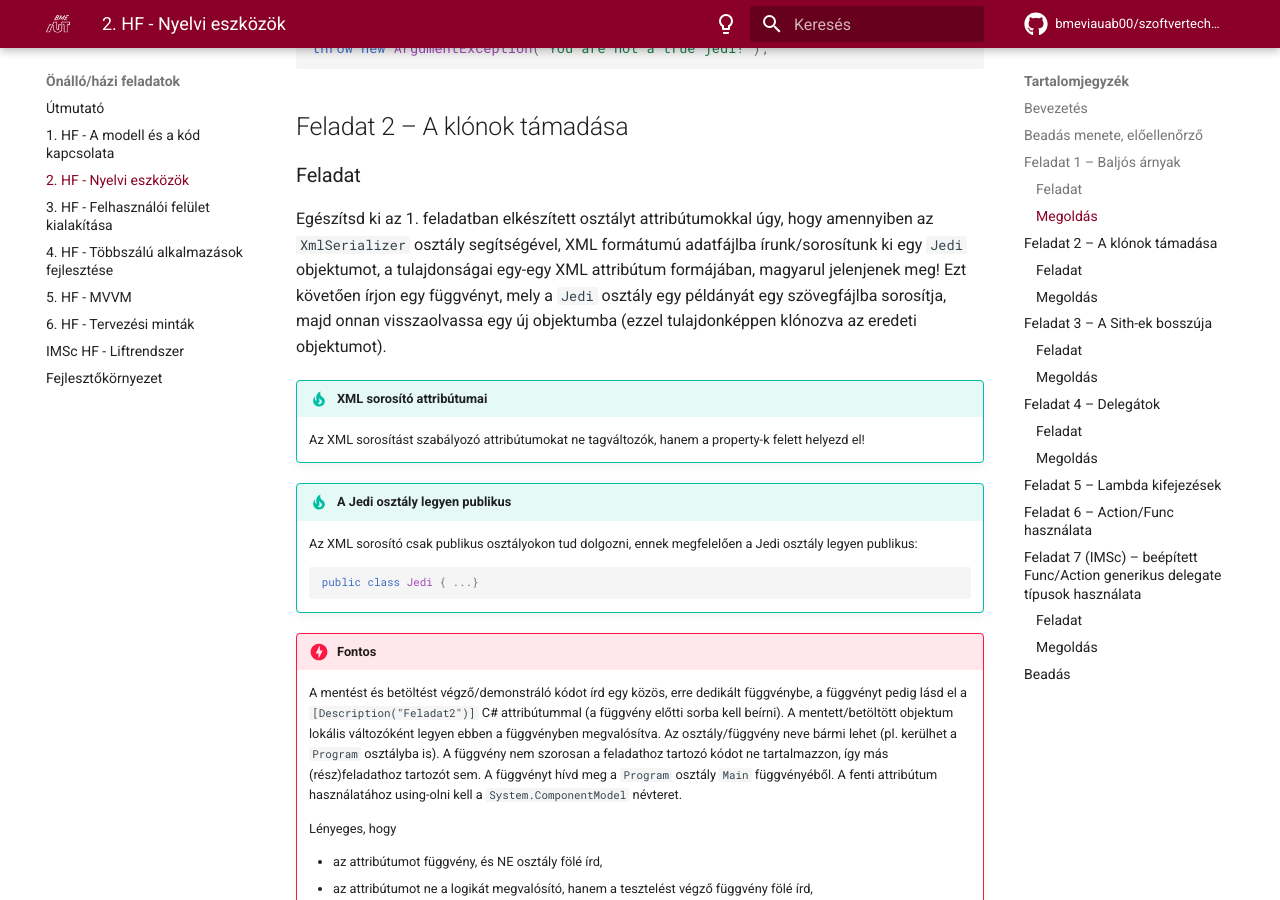
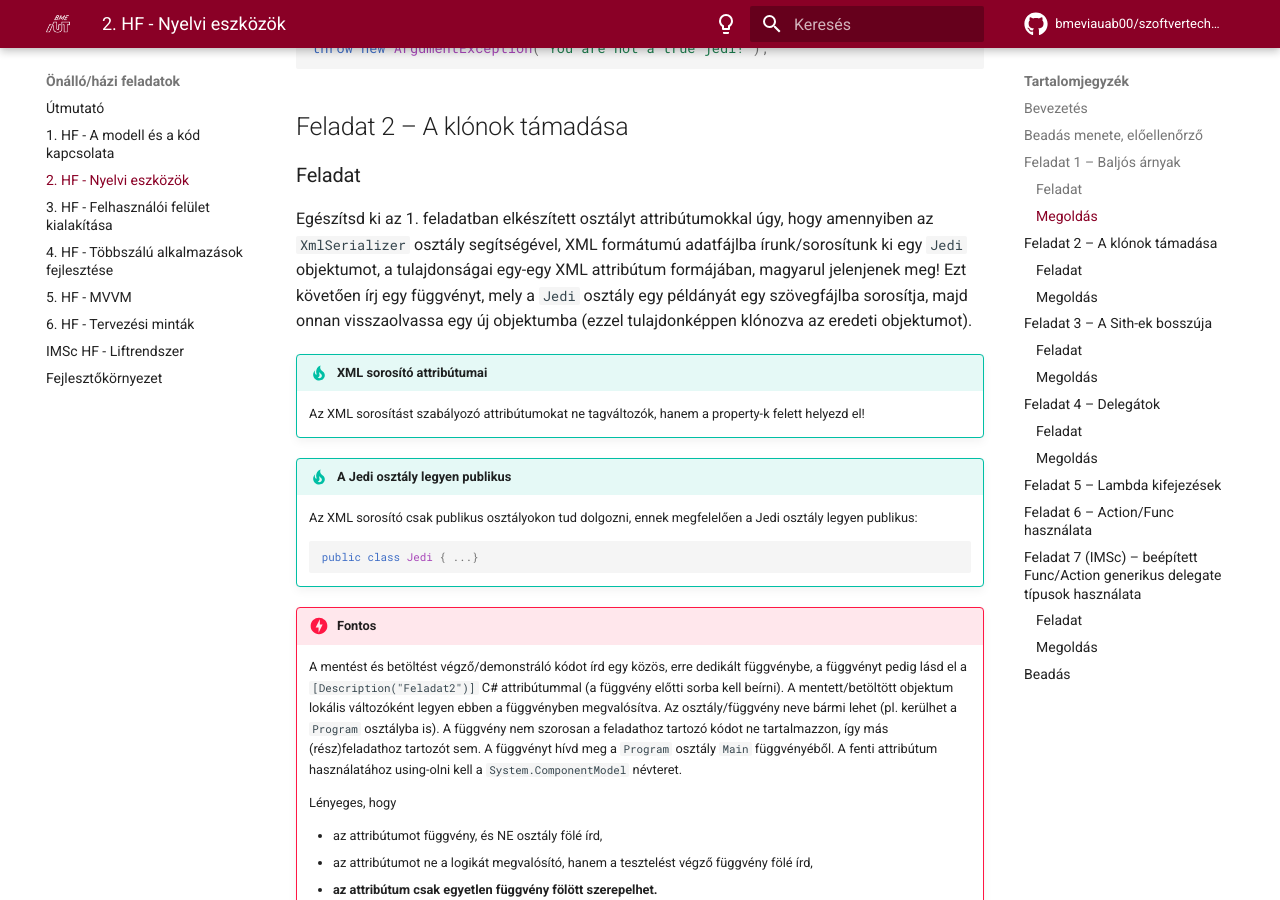
Before and after one commit to bmeviauab00/szoftvertechnikak, an MkDocs documentation site: the page built from docs/hazi/2-nyelvi-eszkozok/index.md, in a window 1280 px wide and 900 px high, scrolled down 1726 px. Built offline with MkDocs 1.6.1 and Material for MkDocs 9.7.7, drawn with Linux system fonts in a browser that asks for light colours; comment, search, counter and statistics services are not loaded; the version menu is left out; some of the changed lines change nothing that is shown.

Commit message:
Kisebb elírás javítások

````diff
--- a/docs/hazi/2-nyelvi-eszkozok/index.md
+++ b/docs/hazi/2-nyelvi-eszkozok/index.md
@@ -58,7 +58,7 @@
 ### Feladat
 
 Egészítsd ki az 1. feladatban elkészített osztályt attribútumokkal úgy, hogy amennyiben az `XmlSerializer` osztály segítségével, XML formátumú adatfájlba írunk/sorosítunk ki egy `Jedi` objektumot, a tulajdonságai egy-egy XML attribútum formájában, magyarul jelenjenek meg!
-Ezt követően írjon egy függvényt, mely a `Jedi` osztály egy példányát egy szövegfájlba sorosítja, majd onnan visszaolvassa egy új objektumba (ezzel tulajdonképpen klónozva az eredeti objektumot).
+Ezt követően írj egy függvényt, mely a `Jedi` osztály egy példányát egy szövegfájlba sorosítja, majd onnan visszaolvassa egy új objektumba (ezzel tulajdonképpen klónozva az eredeti objektumot).
 
 !!! tip "XML sorosító attribútumai"
     Az XML sorosítást szabályozó attribútumokat ne tagváltozók, hanem a property-k felett helyezd el!
--- a/docs/hazi/3-felhasznaloi-felulet-kialakitasa/index.md
+++ b/docs/hazi/3-felhasznaloi-felulet-kialakitasa/index.md
@@ -55,7 +55,7 @@
 
 Mindkét típus legyen publikus (írjuk a `class` és az `enum` elé a `public` kulcsszót), különben "Inconsistent accessibility" hibát kapnánk a későbbiekben a fordítás során.
 
-A `MainPage` oldal fogja a teendők listáját megjeleníteni. Most memóriában lévő tesztadatokat használjunk, melyeket a `View` mappában található `MainPage.xaml.cs`-ben hozzunk létre: itt `Todos` néven vezessünk be egy `List<TodoItem>` tulajdonságot (melyet később a felületen elhelyezett `ListView` vezérlőhöz kötünk adatkötéssel). Ez a lista `TodoItem` objektumokat tartalmaz.
+A `MainPage` oldal fogja a teendők listáját megjeleníteni. Most memóriában lévő tesztadatokat használjunk, melyeket a `Views` mappában található `MainPage.xaml.cs`-ben hozzunk létre: itt `Todos` néven vezessünk be egy `List<TodoItem>` tulajdonságot (melyet később a felületen elhelyezett `ListView` vezérlőhöz kötünk adatkötéssel). Ez a lista `TodoItem` objektumokat tartalmaz.
 
 ```csharp title="MainPage.xaml.cs"
 public List<TodoItem> Todos { get; set; } = new()
--- a/docs/hazi/4-tobbszalu-alkalmazasok-fejlesztese/index.md
+++ b/docs/hazi/4-tobbszalu-alkalmazasok-fejlesztese/index.md
@@ -76,7 +76,7 @@
 - Az ablak alapelrendezésének kialakítására "szokásosan" egy `Grid`-et használtunk, mely két sorból áll. Az első sorában található a versenypálya a biciklikkel (`*` sormagasság), az alsó részben pedig egy `StackPanel` a gombokkal (`Auto` sormagasság).
 - A pálya kialakítására `Rectangle` objektumokat (háttér, startvonal, depo, célegyenes), a szövegelemek elrendezésére pedig (részben elforgatott) `TextBlock` objektumokat használtunk.
 - Az egyes bicikliket egy vertikális `StackPanel`-en helyeztük el. A bicikliket egy-egy `TextBlock` objektummal jelenítjük meg (`Webdings` betűtípus, `b` betű). Használhattunk volna `FontIcon`-t is, a `TextBlock`-ra csak azért esett a választásunk, mert ezzel már korábban megismerkedtünk.
-- A pálya valamennyi elemét és a bicikliket tartalmazó `StackPanel`-t is a `Grid` első (technikailag 0-dik) sorában helyeztük el. Ezek a definiálásuk sorrendjében rajzolódnak ki, az igazítások és margók által meghatározott helyen. A biciklik `TextBlock`-jának pozícionálására is a margót használjuk majd. Egy alternatíva megoldás lett volna, ha miden felületelemet egy `Canvas`-re helyeztünk volna el, és azon állítottuk volna be az elemek abszolút pozícióját és méretét (Left, Top, Width, Height) a margók alkalmazása helyett.
+- A pálya valamennyi elemét és a bicikliket tartalmazó `StackPanel`-t is a `Grid` első (technikailag 0-dik) sorában helyeztük el. Ezek a definiálásuk sorrendjében rajzolódnak ki, az igazítások és margók által meghatározott helyen. A biciklik `TextBlock`-jának pozícionálására is a margót használjuk majd. Egy alternatíva megoldás lett volna, ha minden felületelemet egy `Canvas`-re helyeztünk volna el, és azon állítottuk volna be az elemek abszolút pozícióját és méretét (Left, Top, Width, Height) a margók alkalmazása helyett.
 
 Az ablakhoz tartozó `MainWindow.cs` code behind fájlt is nézzük meg, főbb elemei a következők:
 
@@ -280,7 +280,7 @@
 - Az egyes versenyzőket a `Start Next Bike From Depo` gombkattintás során már hívott `Game` osztálybeli `StartNextBikeFromDepo` függvény indítsa a depóból.
 - Minden gombkattintásra csak egyetlen versenyző indulhat el a depóból.
 - Fontos, hogy a `StartNextBikeFromDepo` műveletben ne új szálakat indítsunk, hanem meg kell oldani, hogy meglévő szálak várakozzanak, majd a `StartNextBikeFromDepo` függvény hívásának "hatására" folytassák futásukat.
-- Ha a felhasználó azelőtt nyomja meg a `Start Next Bike From Depo` gombot, hogy a biciklik elérnék a depót, akkor egy bicikli már továbbmehet a depóból, amikor megérkezik oda (de az is teljesen jó megoldás, ha ilyen esetben a a gomb lenyomását még figyelmen kívül hagyja az alkalmazás).
+- Ha a felhasználó azelőtt nyomja meg a `Start Next Bike From Depo` gombot, hogy a biciklik elérnék a depót, akkor egy bicikli már továbbmehet a depóból, amikor megérkezik oda (de az is teljesen jó megoldás, ha ilyen esetben a gomb lenyomását még figyelmen kívül hagyja az alkalmazás).
 - A biciklik egészen a célegyenesig haladjanak el (míg pozíciójuk el nem éri a `FinishLinePosition` tagváltozó által meghatározott értéket). Amikor egy bicikli eléri a célvonalat, a biciklihez tartozó szál fejezze be a futását.
 - A `Game` osztályban dolgozz.
 
@@ -300,7 +300,7 @@
 
 Valósítsd meg a győztes bicikli meghatározásának és megjelenítésének logikáját, a következő irányelveknek megfelelően:
 
-- A biciklik közül az a győztes, mely először éri ez a célvonala (a pozíciója először éri el a `FinishLinePosition` tagváltozó által meghatározott értéket).
+- A biciklik közül az a győztes, mely először éri ez a célvonalat (a pozíciója először éri el a `FinishLinePosition` tagváltozó által meghatározott értéket).
 - A megoldás során használd fel, hogy a `Bike` osztályban már van egy `isWinner` változó, mely értéke kezdetben hamis, és a `SetAsWinner` művelettel igazzá tehető, illetve az értéke az `IsWinner` tulajdonsággal lekérdezhető.
 - Annak eldöntése, hogy az adott bicikli lett-e a győztes, a `Game` osztályban biciklihez tartozó szálfüggvény feladata, ide tedd a döntési logikát.
 - :exclamation: Kulcsfontosságú, hogy pontosan egy győztes lehet. Ha egynél több bicikli kerül győztesnek megjelölésre (vagyis a `Bike` osztály `SetAsWinner` művelete több biciklire is meghívásra kerül), az nagyon súlyos hiba!
@@ -473,7 +473,7 @@
 - Ezt az eseményt a `bool` változóval együtt a *Stop Race* gombra való kattintás során kell jelzettbe állítani (a `Game.StopRace`-ben).
 - A bicikliket mozgató szálfüggvényben kommentezd ki (ne töröld!) az eddigi várakozást megvalósító kódrészeket, és készíts egy új megoldást az előbb felvett leállítást jelző `ManualResetEvent` segítségével. A várakozásokra továbbra is szükség lesz, azonban a várakozó állapotból akkor is ki kell lépni, ha a leállítást jelző `ManualResetEvent` esemény lesz jelzett.
 - Ha leállítás történt, a szál futását be kell fejezni (a szálfüggvényből ki kell lépni, pl. egy `return` utasítással).
-- A `Game.StopRace` műveletében a szálaknak történő jelzés után meg kell várni, míg a szálak valóban ki is lépnek. Ehhez az egyes biciklikhez tartozó szál objektumokra kel sorban `Join()`-t hívni. Ahhoz, hogy ez megtehető legyen, a szálak indításakor a szál objektumokat el kell tárolni egy tagváltozóban (pl. egy `List<Thread>` -ben)
+- A `Game.StopRace` műveletében a szálaknak történő jelzés után meg kell várni, míg a szálak valóban ki is lépnek. Ehhez az egyes biciklikhez tartozó szál objektumokra kell sorban `Join()`-t hívni. Ahhoz, hogy ez megtehető legyen, a szálak indításakor a szál objektumokat el kell tárolni egy tagváltozóban (pl. egy `List<Thread>` -ben)
 
 Megjegyzés: szálak kiléptetésére alternatív megoldás lett volna a bool és `ManualResetEvent` bevezetése helyett a szálakra `Interrupt` művelet hívása, és a szálfüggvényekben az ennek hatására kiváltódó `ThreadInterruptedException` elkapása. Ez a témakör előadáson került ismertetésre.
 
--- a/docs/labor/3-felhasznaloi-felulet/index.md
+++ b/docs/labor/3-felhasznaloi-felulet/index.md
@@ -44,7 +44,7 @@
 Tekintsük át milyen fájlokat tartalmaz a projekt:
 
 * App
-    * Két fájl `App.xaml` és `App.xaml.cs`(később tisztázzuk két fájl tartozik hozzá)
+    * Két fájl `App.xaml` és `App.xaml.cs`(később tisztázzuk, két fájl tartozik hozzá)
     * Alkalmazás belépési pontja: `OnLaunched` felüldefiniált metódus az `App.xaml.cs`-ben
     * Esetünkben itt inicializáljuk az alkalmazás egyetlen ablakát a `MainWindow`-t
 * MainWindow
--- a/docs/labor/4-tobbszalu/index.md
+++ b/docs/labor/4-tobbszalu/index.md
@@ -573,7 +573,7 @@
     private bool _isClosed = false;
     ```
 
-4. A főablak bezárásakor állítsuk jelzettre az új eseményt és billentsünk be be a flag-et is: a `MainWindow` osztály `Closed` eseményére iratkozzunk fel a konstruktorban, és írjuk meg a megfelelő eseménykezelő függvényt:
+4. A főablak bezárásakor állítsuk jelzettre az új eseményt és billentsünk be a flag-et is: a `MainWindow` osztály `Closed` eseményére iratkozzunk fel a konstruktorban, és írjuk meg a megfelelő eseménykezelő függvényt:
 
     ```cs
     public MainWindow()
````
